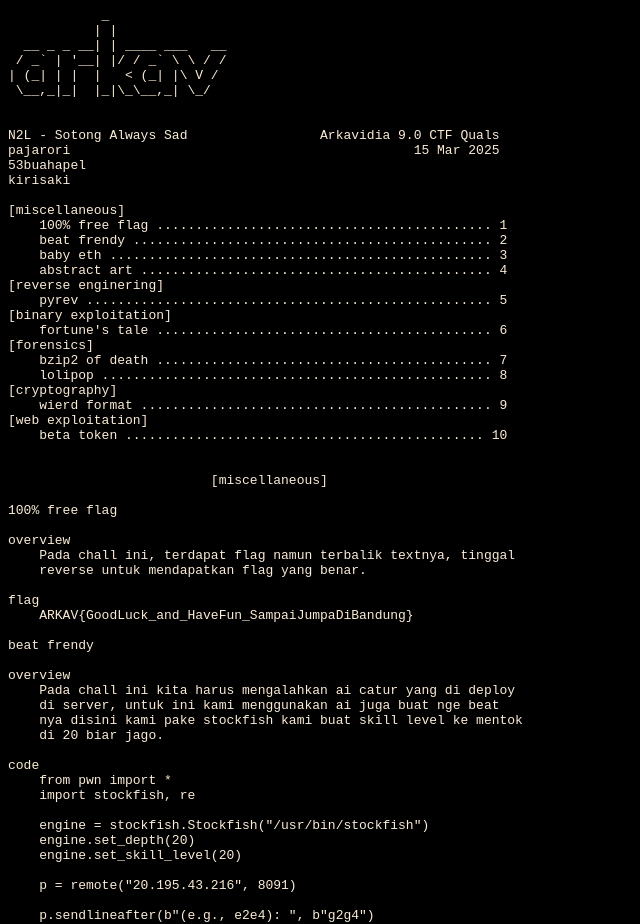
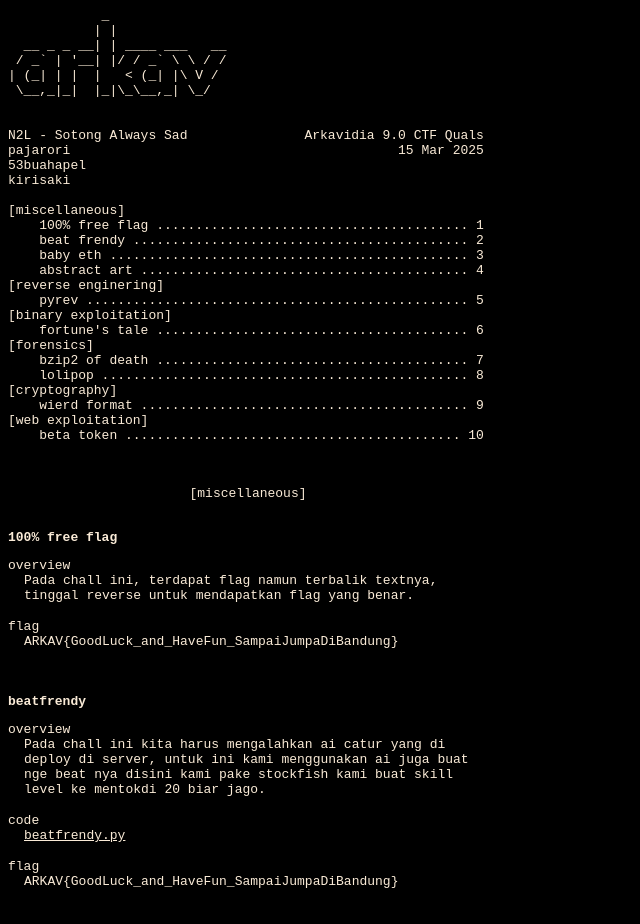
Before and after one commit to pajarori/praditya.dev, a plain HTML site: page writeup/arkavidia9.0/index.html in a window 1280 px wide. Shown: the top 924 px of the page, without its empty margins (0-640 px from the left). Drawn offline with Linux system fonts and the light colour scheme.

Commit message:
tes ombak

```diff
--- a/writeup/arkavidia9.0/index.html
+++ b/writeup/arkavidia9.0/index.html
@@ -16,81 +16,67 @@
  \__,_|_|  |_|\_\__,_| \_/
 
 
-N2L - Sotong Always Sad                 Arkavidia 9.0 CTF Quals
-pajarori                                            15 Mar 2025
+N2L - Sotong Always Sad               Arkavidia 9.0 CTF Quals
+pajarori                                          15 Mar 2025
 53buahapel
 kirisaki
 
 [miscellaneous]
-    100% free flag ........................................... 1
-    beat frendy .............................................. 2
-    baby eth ................................................. 3
-    abstract art ............................................. 4
+    100% free flag ........................................ 1
+    beat frendy ........................................... 2
+    baby eth .............................................. 3
+    abstract art .......................................... 4
 [reverse enginering]
-    pyrev .................................................... 5
+    pyrev ................................................. 5
 [binary exploitation]
-    fortune's tale ........................................... 6
+    fortune's tale ........................................ 6
 [forensics]
-    bzip2 of death ........................................... 7
-    lolipop .................................................. 8
+    bzip2 of death ........................................ 7
+    lolipop ............................................... 8
 [cryptography]
-    wierd format ............................................. 9
+    wierd format .......................................... 9
 [web exploitation]
-    beta token .............................................. 10
+    beta token ........................................... 10
+
+    </pre>
+
+    <div style="width: 480px;">
+        <div style="width: 100%; display: flex; justify-content: center; padding-bottom: 1rem;">
+            [miscellaneous]
+        </div>
+        <div id="100%freeflag" style="padding-bottom: 1rem;">
+            <p style="font-weight: bold;">100% free flag</p>
+            <div style="padding-bottom: 1rem;">
+                <p style="padding: 0; margin: 0;">overview</p>
+                <p style="padding: 0 0 0 1rem; margin: 0;">Pada chall ini, terdapat flag namun terbalik textnya, tinggal
+                    reverse untuk
+                    mendapatkan flag yang benar.</p>
+            </div>
+            <div style="padding-bottom: 1rem;">
+                <p style="padding: 0; margin: 0;">flag</p>
+                <p style="padding: 0 0 0 1rem; margin: 0;">ARKAV{GoodLuck_and_HaveFun_SampaiJumpaDiBandung}</p>
+            </div>
+        </div>
+        <div id="beatfrendy" style="padding-bottom: 1rem;">
+            <p style="font-weight: bold;">beatfrendy</p>
+            <div style="padding-bottom: 1rem;">
+                <p style="padding: 0; margin: 0;">overview</p>
+                <p style="padding: 0 0 0 1rem; margin: 0;">Pada chall ini kita harus mengalahkan ai catur yang di deploy
+                    di server, untuk ini kami menggunakan ai juga buat nge beat
+                    nya disini kami pake stockfish kami buat skill level ke mentokdi 20 biar jago.</p>
+            </div>
+            <div style="padding-bottom: 1rem;">
+                <p style="padding: 0; margin: 0;">code</p>
+                <a style="padding: 0 0 0 1rem; margin: 0; color: antiquewhite;" href="beatfrendy.py">beatfrendy.py</a>
+            </div>
+            <div style="padding-bottom: 1rem;">
+                <p style="padding: 0; margin: 0;">flag</p>
+                <p style="padding: 0 0 0 1rem; margin: 0;">ARKAV{GoodLuck_and_HaveFun_SampaiJumpaDiBandung}</p>
+            </div>
+        </div>
+    </div>
 
 
-                          [miscellaneous]
-
-100% free flag
-
-overview
-    Pada chall ini, terdapat flag namun terbalik textnya, tinggal
-    reverse untuk mendapatkan flag yang benar.
-
-flag
-    ARKAV{GoodLuck_and_HaveFun_SampaiJumpaDiBandung}
-
-beat frendy
-
-overview
-    Pada chall ini kita harus mengalahkan ai catur yang di deploy
-    di server, untuk ini kami menggunakan ai juga buat nge beat
-    nya disini kami pake stockfish kami buat skill level ke mentok
-    di 20 biar jago.
-
-code
-    from pwn import *
-    import stockfish, re
-
-    engine = stockfish.Stockfish("/usr/bin/stockfish")
-    engine.set_depth(20)
-    engine.set_skill_level(20)
-
-    p = remote("20.195.43.216", 8091)
-
-    p.sendlineafter(b"(e.g., e2e4): ", b"g2g4")
-
-    position = ["g2g4"]
-
-    engine.set_position(position)
-    try:
-       while True:
-           stdout = p.recvuntil(b"(e.g., e2e4): ").decode("utf8")
-           oponent = re.findall(r"Frendy plays: ([a-h][1-8][a-h][1-8])", stdout)[0]
-           position.append(oponent)
-           engine.set_position(position)
-           best_move = engine.get_best_move()
-           position.append(best_move)
-
-           p.sendline(best_move.encode())
-           print(stdout + best_move)
-    except:
-       p.interactive()
-
-flag
-    ARKAV{hanya_sepuh_yang_berani_make_opening_g2-g4}
-
-    </pre>
 </body>
 
 </html>
```
Also changed, not shown: 1 other file.
